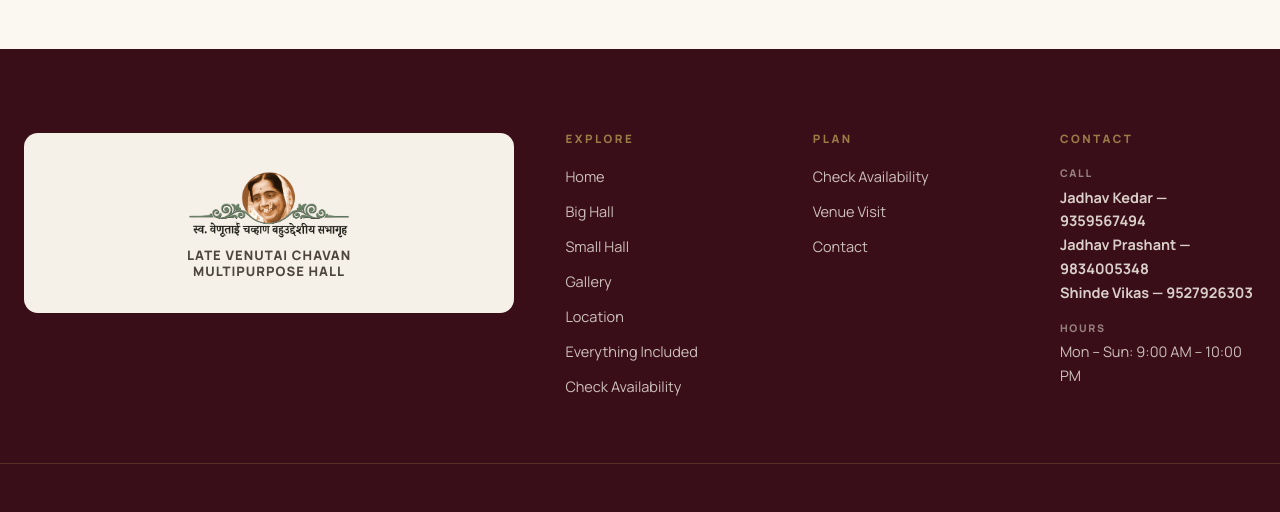
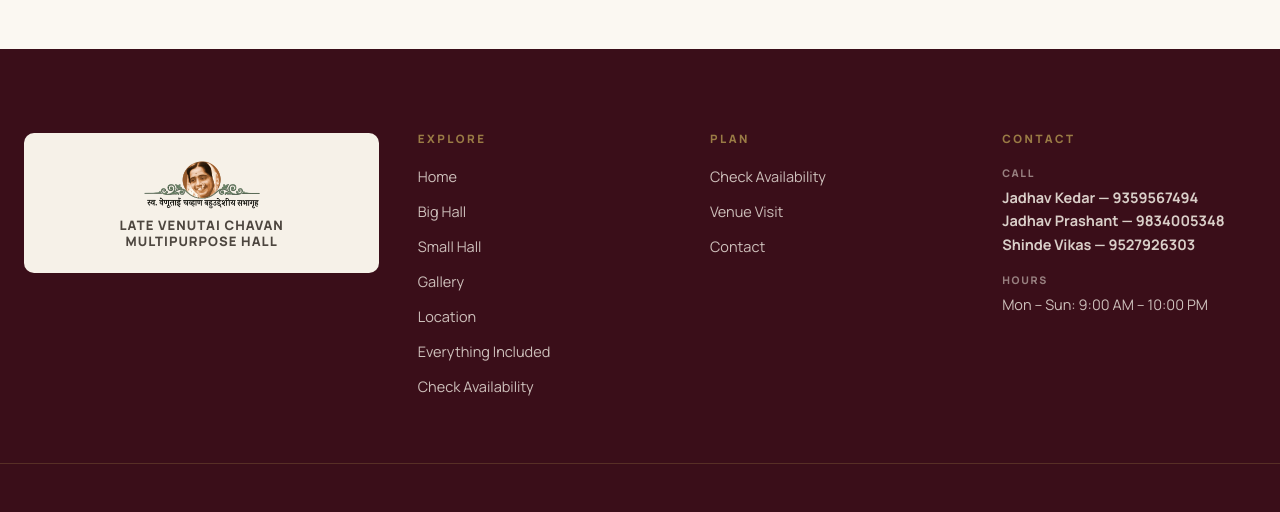
Before and after one commit to OmKardile/venutaihall, a plain HTML site: page index.html in a window 1280 px wide. Shown: the part 6100-6612 px from the top of the page. Drawn offline with Linux system fonts and the light colour scheme; no server answers; grey boxes are pictures that could not be loaded.

Commit message:
Shrink footer-brand (52px logo, 10px radius, 18px pad, 1.4fr col) so the map sits tighter below

```diff
--- a/styles.css
+++ b/styles.css
@@ -1834,14 +1834,14 @@
   }
   .footer-grid {
     display: grid;
-    grid-template-columns: 2.5fr 1fr 1fr 1fr;
-    gap: clamp(30px, 4vw, 56px);
+    grid-template-columns: 1.4fr 1fr 1fr 1fr;
+    gap: clamp(20px, 3vw, 40px);
     padding-bottom: clamp(40px, 5vw, 64px);
   }
   .footer-brand {
     background: var(--ivory);
-    border-radius: 14px;
-    padding: clamp(20px, 2.2vw, 28px);
+    border-radius: 10px;
+    padding: clamp(12px, 1.4vw, 18px);
     align-self: start;
     text-align: center;
   }
@@ -2297,7 +2297,7 @@
   .brand-logo img { display: block; width: auto; height: 80px; }
   .brand-en { margin-top: 6px; font-family: var(--font-body); font-size: 11px; font-weight: 750; letter-spacing: 0.08em; text-transform: uppercase; color: var(--ink-2); text-align: center; line-height: 1.25; }
   .site-header .brand-en { white-space: nowrap; }
-  .footer-brand .brand-logo img { height: 72px; max-width: none; }
+  .footer-brand .brand-logo img { height: 52px; max-width: none; }
   .footer-brand .brand-en { font-size: 13px; margin-top: 6px; max-width: 240px; }
   .package-specs { border-top: 1px solid var(--line); }
   .pkg-group-head { margin: 30px 0 6px; font-family: var(--font-display); font-size: clamp(28px, 3.4vw, 40px); font-weight: 600; color: var(--ink); letter-spacing: -0.02em; }
```
